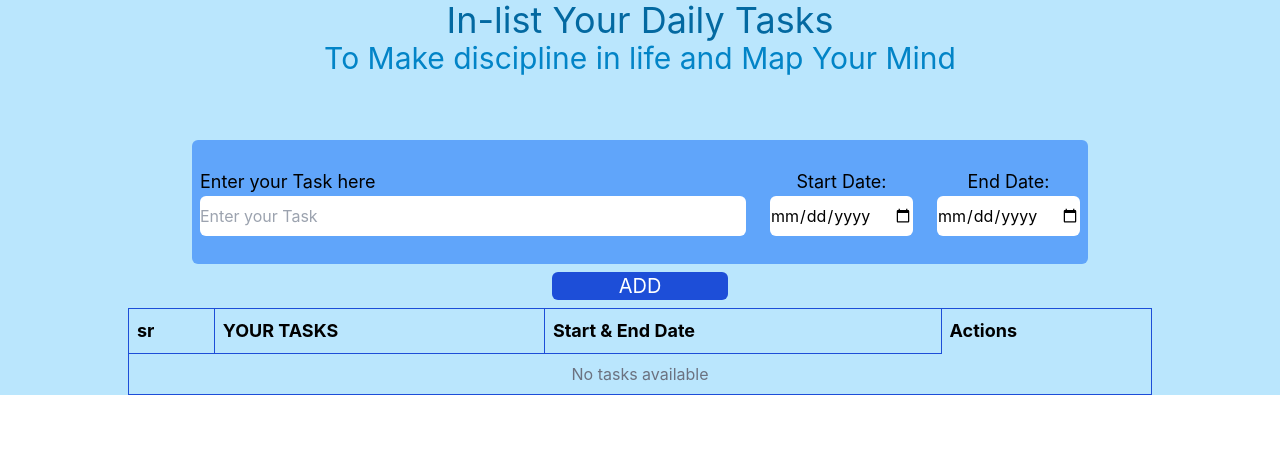
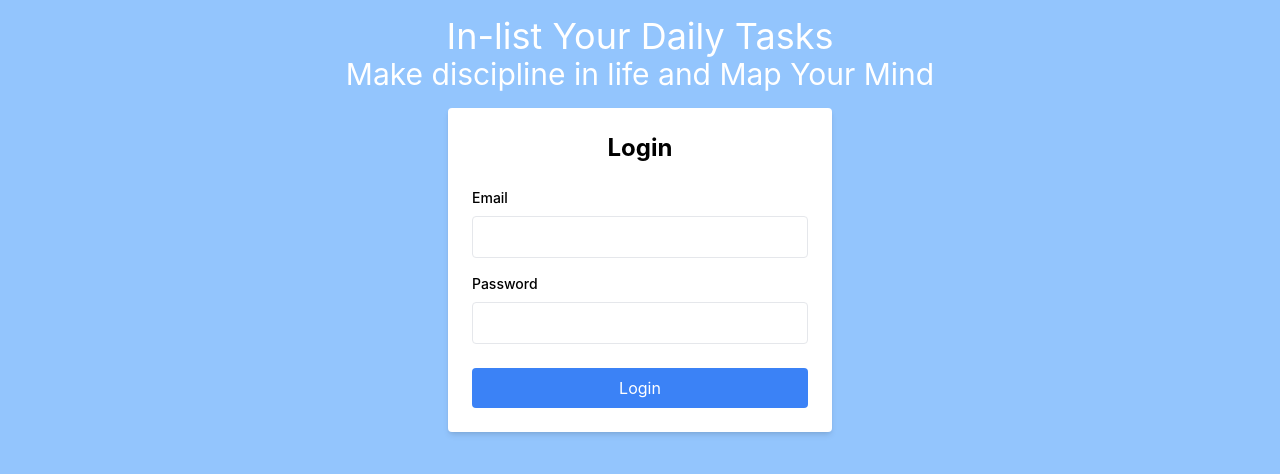
Before and after one commit to hafsarshad/to-do-list-app-in-react, a React (Create React App) app: page / in a window 1280 px wide. Shown: the top 474 px of the page. Built offline with nearby package versions, Linux system fonts and the light colour scheme.

Commit message:
login page

```diff
--- a/src/App.jsx
+++ b/src/App.jsx
@@ -2,15 +2,18 @@ import React from 'react';
 import Parent from './Components/Parent';
 // import hand from './Images/4aec8143-416d-4f27-a435-6f9f12aa5800.jpg'
 import ToDoPage from './ComponentsOriginal/ToDoPage'
+import Login from './Pages/Login';
 const App = () => {
   return (
    <>
-    <div className="bg-sky-200">
+    {/* <div className="bg-sky-200">
     <h1 className="text-4xl text-center text-sky-700">In-list Your Daily Tasks</h1>
-      <h1 className=' text-3xl text-center text-sky-600'> To Make discipline in life and Map Your Mind</h1>
+      <h1 className=' text-3xl text-center text-sky-600'> To Make discipline in life and Map Your Mind</h1>  */}
+     <Login/>
+      {/* <ToDoPage/> */}
 
-      <ToDoPage/>
-    </div>
+
+    {/* </div> */}
 
 
 
--- a/src/ComponentsOriginal/ToDoPage.jsx
+++ b/src/ComponentsOriginal/ToDoPage.jsx
@@ -120,7 +120,7 @@ const ToDoPage = () => {
                   <td className="p-2 border border-blue-700">{index + 1}</td>
                   <td className="p-2 border border-blue-700">{item.Task}</td>
                   <td className="p-2 border border-blue-700">
-                    {item.Start} - {item.End}
+                    {item.Start} / {item.End}
                   </td>
                   <td className="p-2 border border-blue-700">
                     <button className="me-2" onClick={() => editTask(index)}>
--- /dev/null
+++ b/src/Pages/Login.jsx
@@ -0,0 +1,47 @@
+import React from 'react';
+
+const Login = () => {
+    return (
+     <div className=" flex flex-col items-center   h-screen bg-blue-300 ">
+         <div className=" w-[60%] mt-4 text-center ">
+              <h1 className="text-4xl text-white">In-list Your Daily Tasks</h1>
+              <h1 className=' text-3xl  text-white'> Make discipline in life and Map Your Mind</h1>
+           </div>
+
+
+           <div className="w-full mx-auto mt-4 max-w-sm p-6 bg-white rounded shadow-md">
+            <h2 className="text-2xl font-bold text-center mb-6">Login</h2>
+            <form >
+                <div className="text-red-500 text-sm mb-4"></div>
+                    {/* email div */}
+                    <div className="mb-4">
+                    <label className="block text-sm font-medium mb-2" htmlFor="email">Email </label>
+                    <input id="email" type="email" className="w-full px-4 py-2 border rounded"  required
+
+                    />
+                    </div>
+                {/* password div */}
+                    <div className="mb-6">
+                    <label className="block text-sm font-medium mb-2" htmlFor="password" >Password</label>
+                    <input id="password" type="password" className="w-full px-4 py-2 border rounded" required
+                    />
+                    </div>
+
+                    <button type="submit" className="w-full px-4 py-2 text-white bg-blue-500 rounded hover:bg-blue-600" >
+                    Login
+                    </button>
+            </form>
+            </div>
+
+
+
+
+
+
+
+
+      </div>
+    );
+};
+
+export default Login;
```
